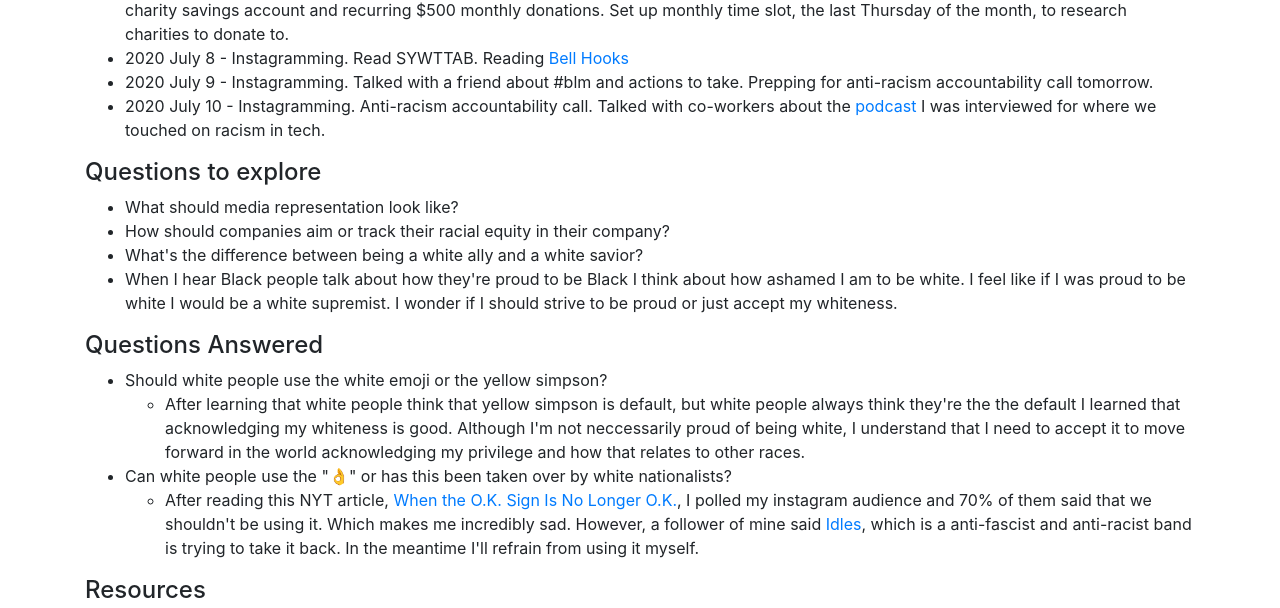
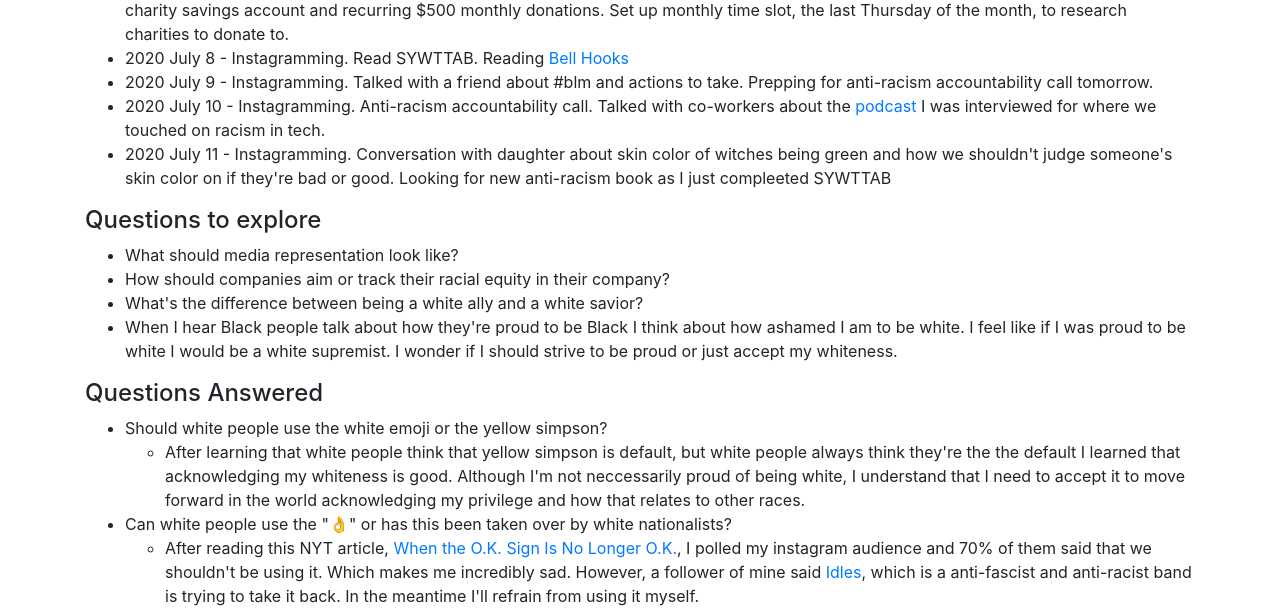
Before and after one commit to nikkiricks/anti-racism-work, a website: page index.html in a window 1280 px wide. Shown: the part 2450-3058 px from the top of the page. Drawn offline with nearby package versions, Linux system fonts and the light colour scheme.

Commit message:
daily update

```diff
--- a/index.html
+++ b/index.html
@@ -352,6 +352,7 @@
         <li>2020 July 8 - Instagramming. Read SYWTTAB. Reading <a href="https://www.mediaed.org/transcripts/Bell-Hooks-Transcript.pdf" target="_blank">Bell Hooks</a> </li>
         <li>2020 July 9 - Instagramming. Talked with a friend about #blm and actions to take. Prepping for anti-racism accountability call tomorrow.</li>
         <li>2020 July 10 - Instagramming. Anti-racism accountability call. Talked with co-workers about the <a href="https://www.listennotes.com/podcasts/lady-leadership/reskilling-entrepreneur-9ISOtXihzP0/" target="_blank" rel="noopener noreferrer">podcast</a> I was interviewed for where we touched on racism in tech. </li>
+        <li>2020 July 11 - Instagramming. Conversation with daughter about skin color of witches being green and how we shouldn't judge someone's skin color on if they're bad or good. Looking for new anti-racism book as I just compleeted SYWTTAB</li>
       </ul>
 
 
```
